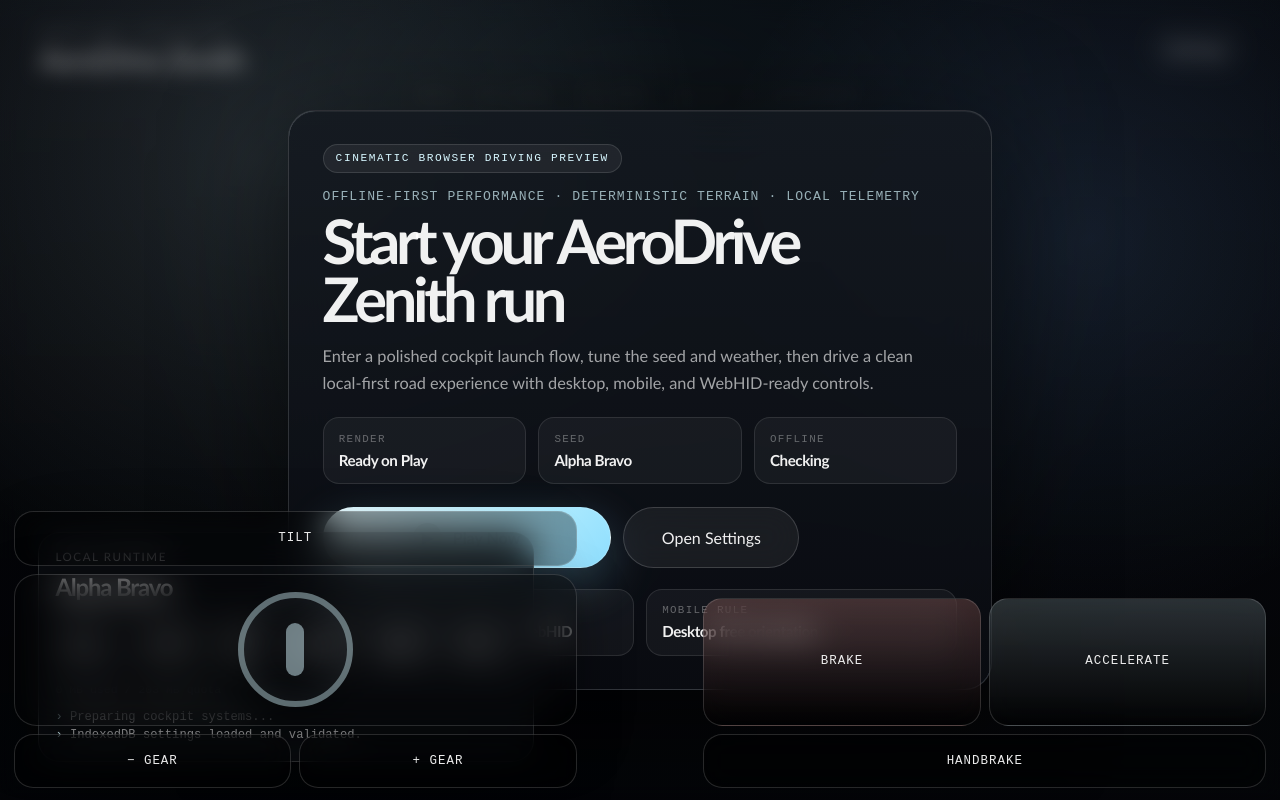
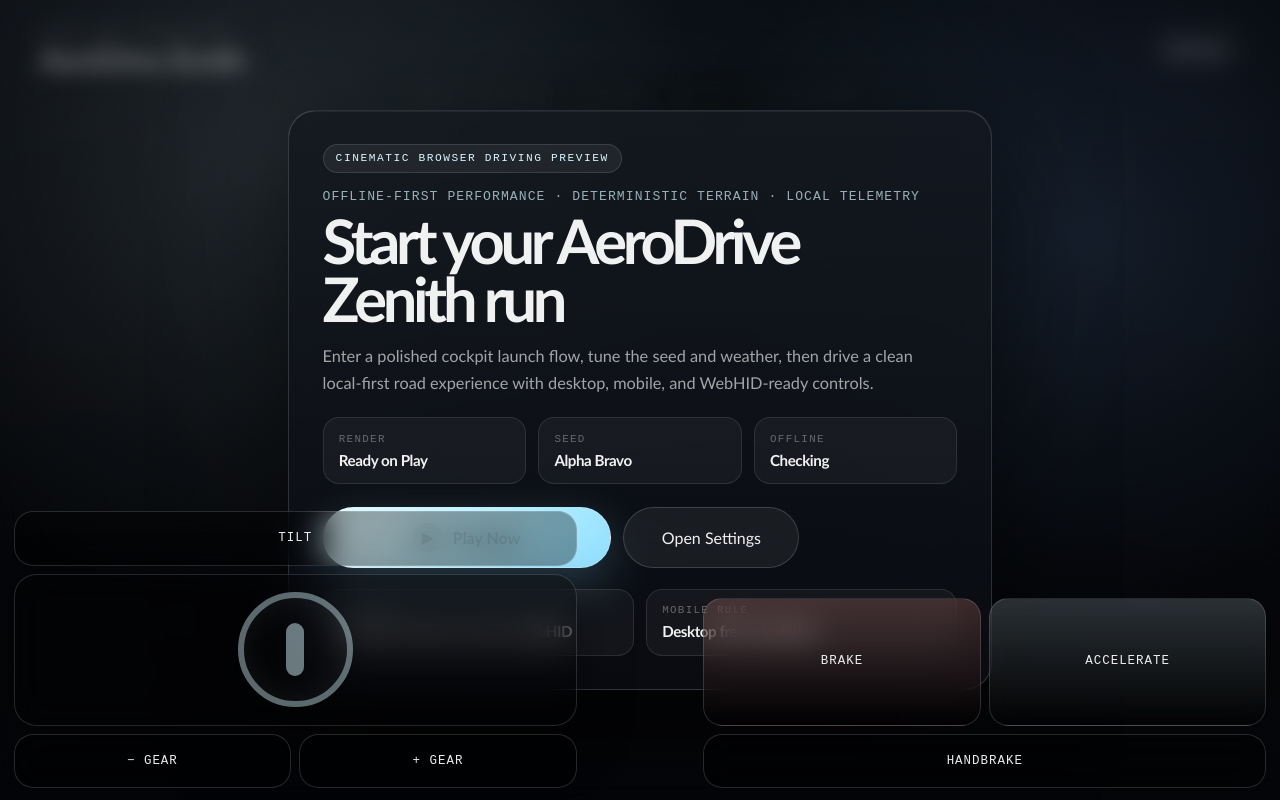
Before and after one commit to smeetbuilds/aerodrive, a Next.js app: page / in a window 1280 px wide. Built offline with nearby package versions, Linux system fonts and the light colour scheme.

Commit message:
fix: hide runtime panel until game starts

```diff
--- a/src/app/page.tsx
+++ b/src/app/page.tsx
@@ -87,6 +87,7 @@ export default function ZenithPage() {
     offlineReady,
     approximateMemoryMb: renderStats.approximateVramMb
   });
+  const shellHealth = hasStarted ? health : 'warning';
 
   const appendBoot = useCallback((line: string) => {
     setBootLog((current) => [...current.slice(-8), line]);
@@ -259,7 +260,7 @@ export default function ZenithPage() {
   };
 
   return (
-    <main className="zenith-shell" data-health={health}>
+    <main className="zenith-shell" data-health={shellHealth}>
       <canvas ref={canvasRef} className="zenith-canvas" aria-label="AeroDrive Zenith driving simulation canvas" />
 
       <div className="topbar" aria-label="Application controls">
@@ -272,6 +273,8 @@ export default function ZenithPage() {
         </button>
       </div>
 
+      {hasStarted ? (
+        <>
           <TelemetryHud
             mode={settings.hudMode as HudMode}
             telemetry={telemetry}
@@ -289,6 +292,8 @@ export default function ZenithPage() {
             health={health}
             telemetry={telemetry}
           />
+        </>
+      ) : null}
 
       {isSettingsOpen ? (
         <SettingsPanel
```
Lines whose indentation alone changed are shown as unchanged.
